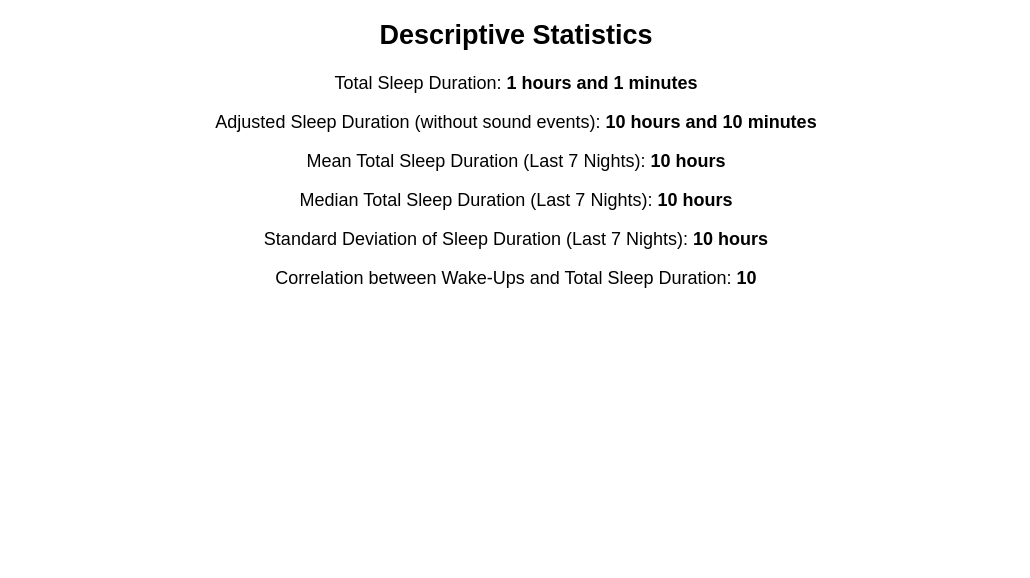
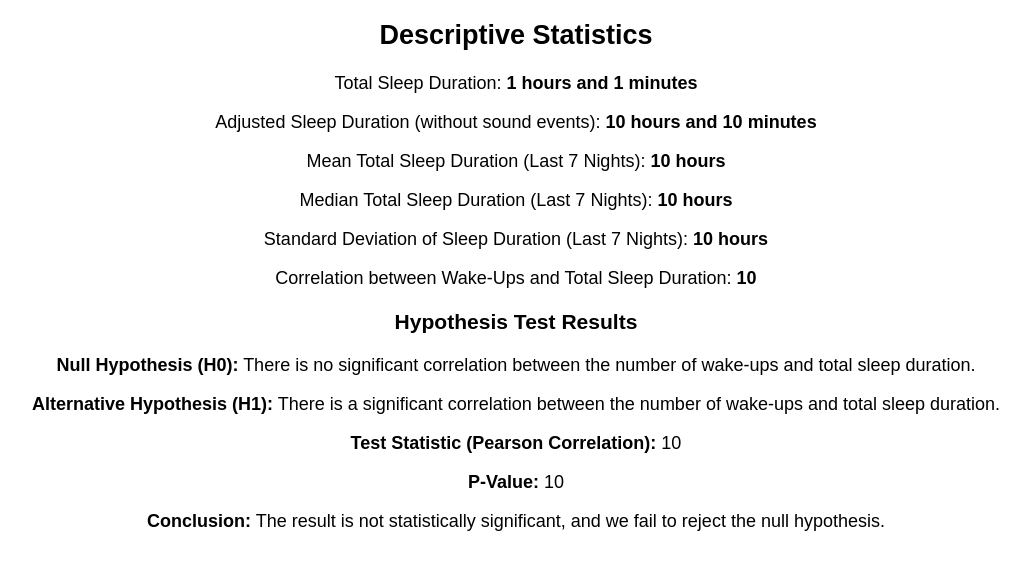
Before and after one commit to KarelExiled/Babyfoon, a Flask app: template templates/index.html in a window 1280 px wide. Shown: the part 565-1143 px from the top of the page, without its empty margins (124-1154 px from the left). Before the commit the page ends 853 px from the top, so only its background shows below. Run offline with Flask 2, Linux system fonts and the light colour scheme; the template is opened without the code that fills it: most values are stand-ins (such as "Sample title", 1, 10 or a date in 2020).

Commit message:
Update index.html

```diff
--- a/templates/index.html
+++ b/templates/index.html
@@ -70,6 +70,14 @@
             <p>Median Total Sleep Duration (Last 7 Nights): <strong>{{ median_sleep_duration | round(2) }} hours</strong></p>
             <p>Standard Deviation of Sleep Duration (Last 7 Nights): <strong>{{ std_sleep_duration | round(2) }} hours</strong></p>
             <p>Correlation between Wake-Ups and Total Sleep Duration: <strong>{{ correlation_sleep_wake_up | round(2) }}</strong></p>
+
+            <!-- Hypothesis Test Results -->
+            <h3>Hypothesis Test Results</h3>
+            <p><strong>Null Hypothesis (H0):</strong> There is no significant correlation between the number of wake-ups and total sleep duration.</p>
+            <p><strong>Alternative Hypothesis (H1):</strong> There is a significant correlation between the number of wake-ups and total sleep duration.</p>
+            <p><strong>Test Statistic (Pearson Correlation):</strong> {{ correlation_sleep_wake_up | round(2) }}</p>
+            <p><strong>P-Value:</strong> <span>{{ p_value | round(4) }}</span></p>
+            <p><strong>Conclusion:</strong> {% if p_value < 0.05 %}The result is statistically significant, and we reject the null hypothesis.{% else %}The result is not statistically significant, and we fail to reject the null hypothesis.{% endif %}</p>
         </div>
     {% endif %}
 
```
